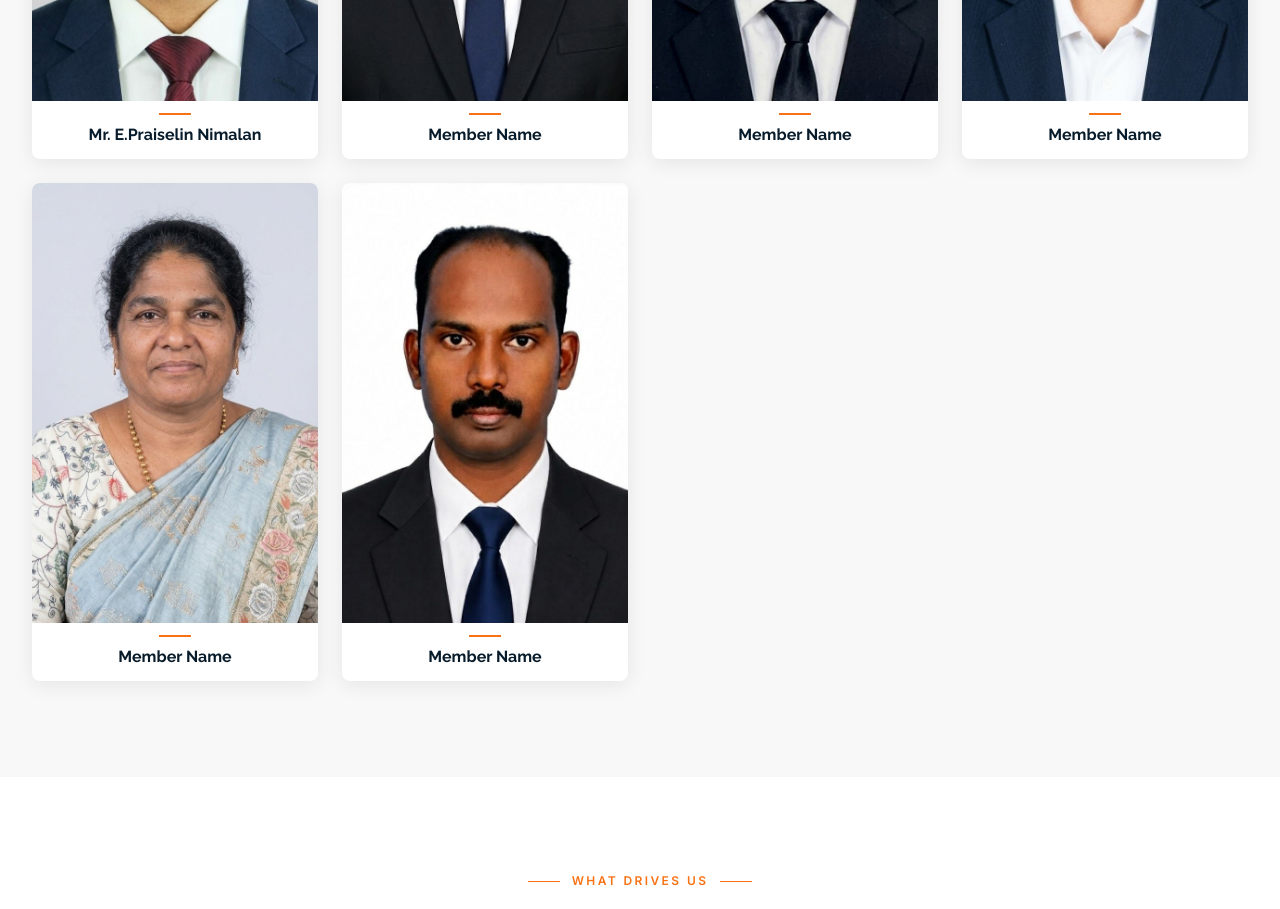
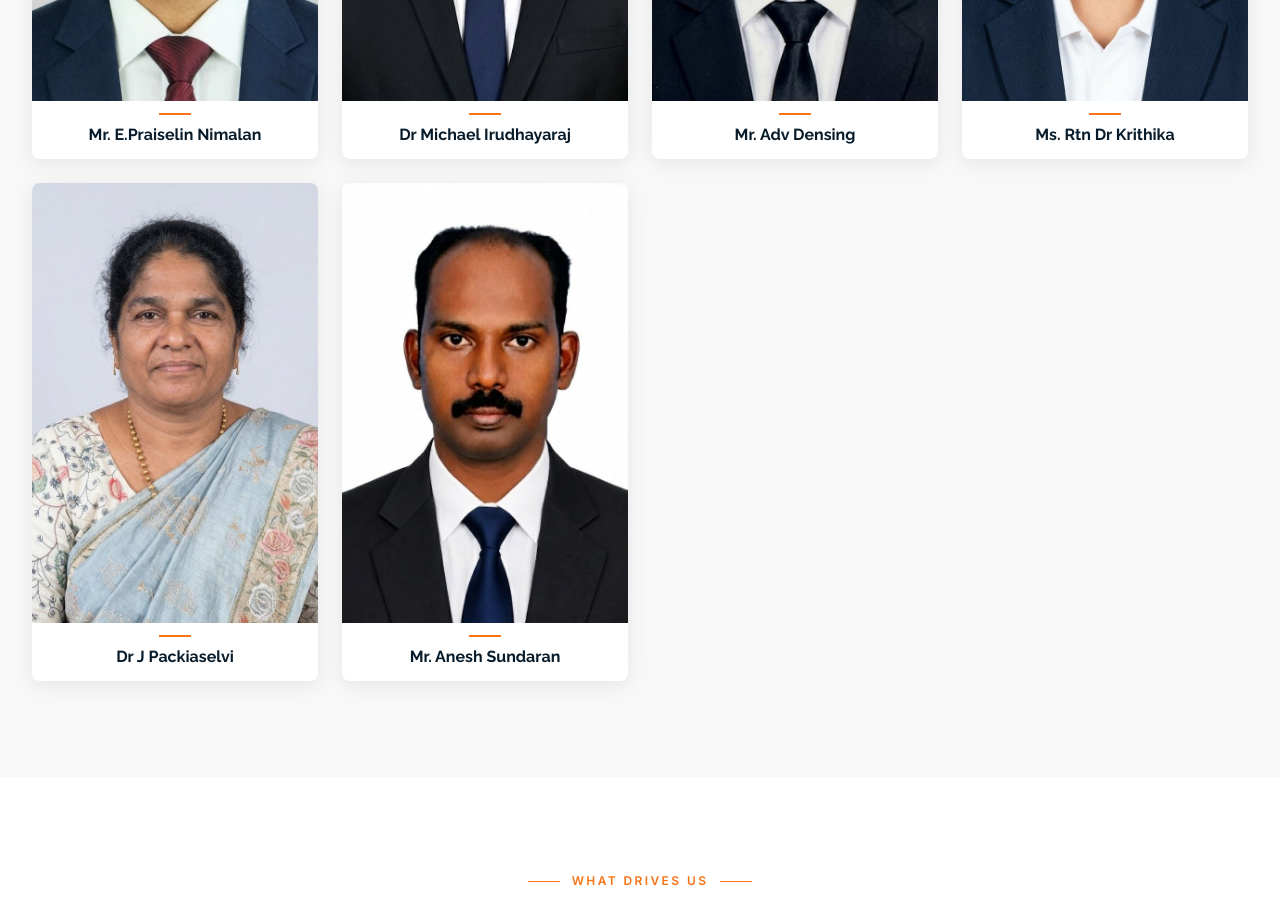
Before and after one commit to rockylazarus777-dot/ourcmourpride, a Next.js app: page /team in a window 1280 px wide. Shown: the part 1540-2449 px from the top of the page. Built offline with nearby package versions, Linux system fonts and the light colour scheme.

Commit message:
Update website team member name

```diff
--- a/components/team/teamData.ts
+++ b/components/team/teamData.ts
@@ -18,7 +18,7 @@ export const teamMembers: TeamMember[] = [
   },
   {
     id: 2,
-    name: "Member Name",
+    name: "Dr Michael Irudhayaraj",
     designation: "General Secretary",
     image: "/images/team/member-2.png",
     description:
@@ -26,7 +26,7 @@ export const teamMembers: TeamMember[] = [
   },
   {
     id: 3,
-    name: "Member Name",
+    name: " Mr. Adv Densing",
     designation: "District Coordinator",
     image: "/images/team/member-3.png",
     description:
@@ -34,7 +34,7 @@ export const teamMembers: TeamMember[] = [
   },
   {
     id: 4,
-    name: "Member Name",
+    name: "Ms. Rtn Dr Krithika",
     designation: "Youth Wing Leader",
     image: "/images/team/member-4.png",
     description:
@@ -42,7 +42,7 @@ export const teamMembers: TeamMember[] = [
   },
   {
     id: 5,
-    name: "Member Name",
+    name: "Dr J Packiaselvi",
     designation: "Women's Welfare Head",
     image: "/images/team/member-5.png",
     description:
@@ -50,7 +50,7 @@ export const teamMembers: TeamMember[] = [
   },
   {
     id: 6,
-    name: "Member Name",
+    name: "Mr. Anesh Sundaran",
     designation: "Public Relations Officer",
     image: "/images/team/member-6.png",
     description:
```
